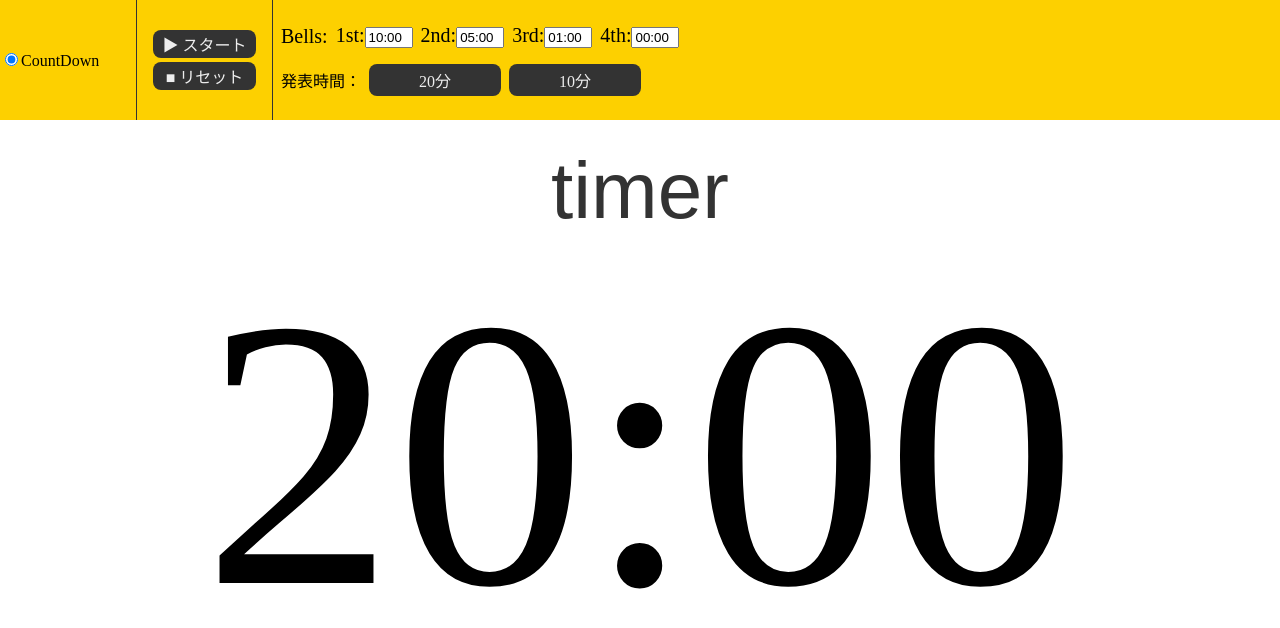
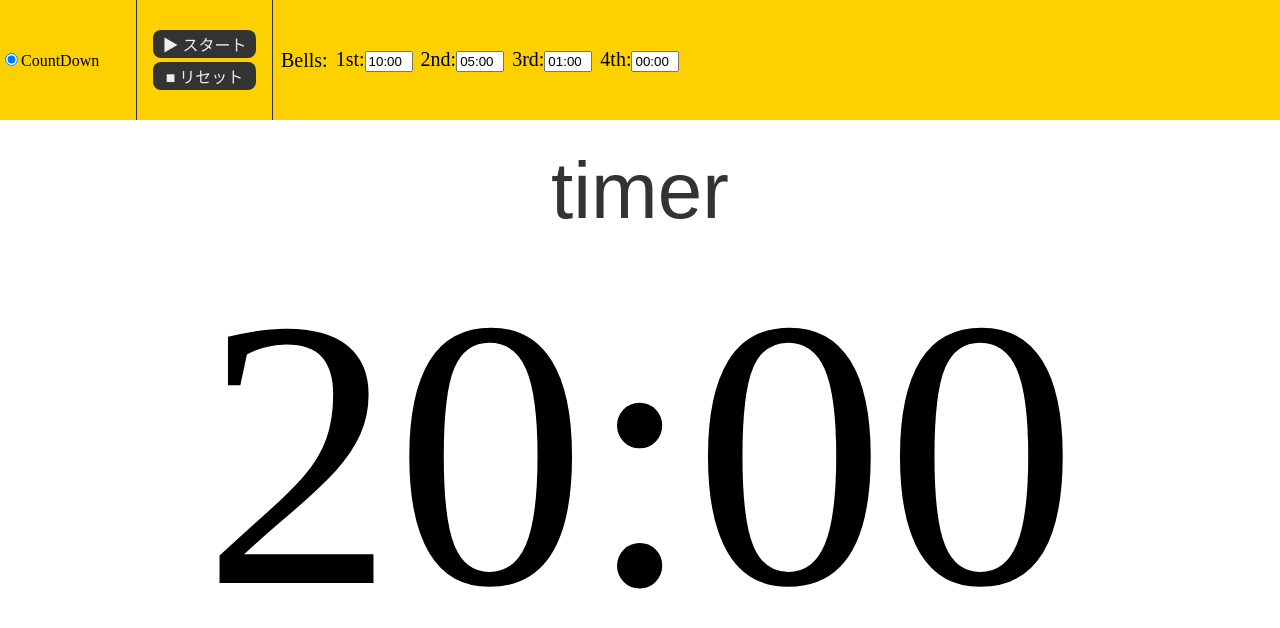
Before and after one commit to kentem-hi-murota/Timer, a React (Vite) app: page / in a window 1280 px wide. Shown: the top 628 px of the page. Built offline with nearby package versions, Linux system fonts and the light colour scheme.

Commit message:
remove:テンプレート削除

```diff
--- a/src/Components/TimerHead/TimerHead.tsx
+++ b/src/Components/TimerHead/TimerHead.tsx
@@ -94,15 +94,6 @@ const TimerHead = ({
           handleChange={handleChange}
           handleBlur={handleBlur}
         />
-        <div css={css({ display: "flex", gap: "8px", alignItems: "center" })}>
-          発表時間：
-          <button css={buttonStyle} onClick={() => setPreset("long")}>
-            20分
-          </button>
-          <button css={buttonStyle} onClick={() => setPreset("short")}>
-            10分
-          </button>
-        </div>
       </div>
       {/* <SoundSelector bellType={bellType} setBellType={setBellType} /> */}
     </header>
```
